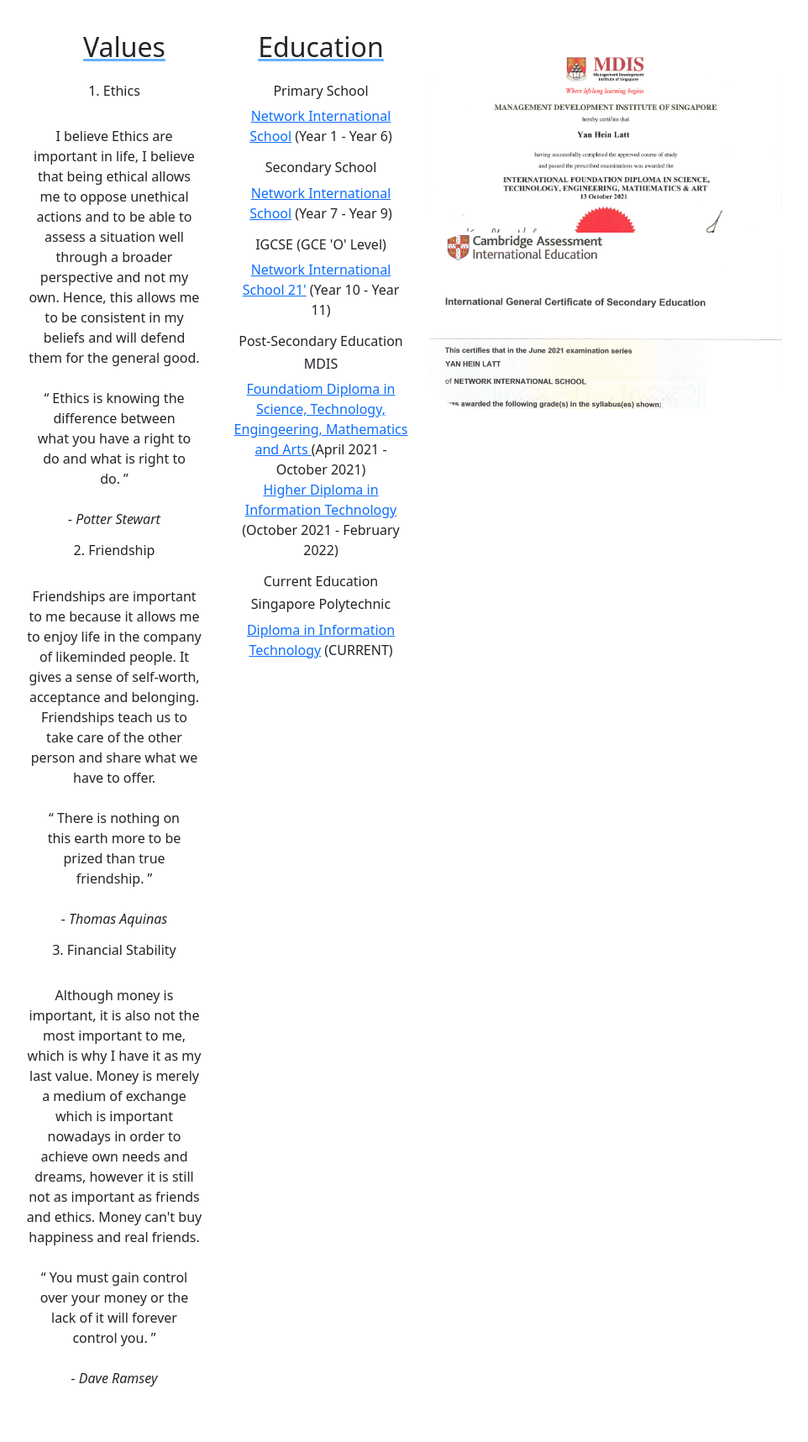
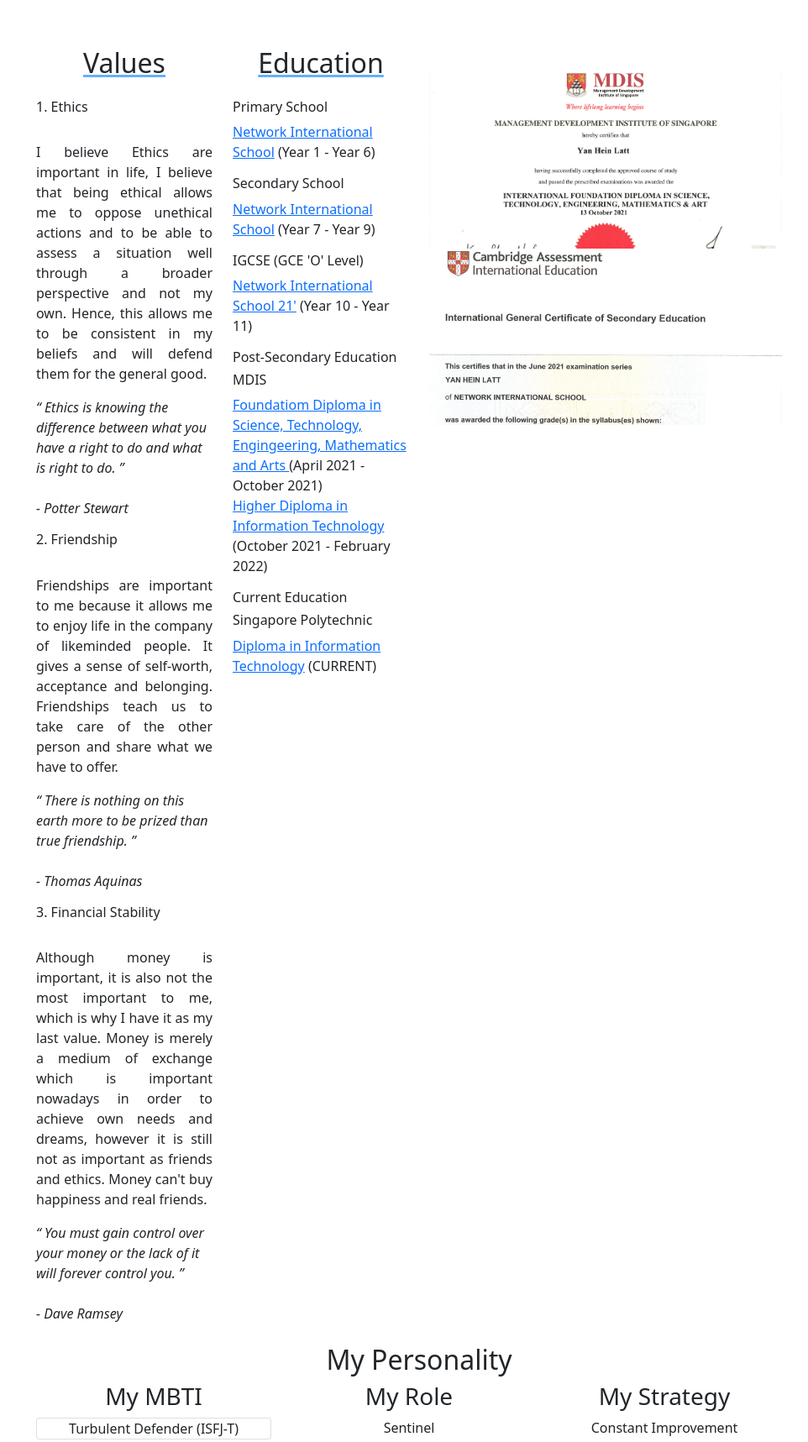
Before and after one commit to 4rchx824/CA2, a plain HTML site: page index.html in a window 1280 px wide. Shown: the part 1062-2779 px from the top of the page at 84% size, without its empty margins (129-1091 px from the left). Drawn offline with nearby package versions, Linux system fonts and the light colour scheme.

Commit message:
updated layout + style

```diff
--- a/css/index.css
+++ b/css/index.css
@@ -1,4 +1,10 @@
 
+
+hr {
+    height: 3px !important;
+    background-color: rgba(50, 149, 255, 0.75) !important;
+    opacity: 1;
+}
 
 .navbar-brand > img {
     height: 25px;
@@ -23,12 +29,10 @@
 img {
     height: 100%;
     width: 100%;
-    border-radius: 15%;
-    /* padding: 5px; */
+    /* border-radius: 15%; */
 }
 
 .row > .valuesEducation > div > div.title.row {
-    /* background-color: rgba(50, 149, 255, 0.75) */
     text-decoration: underline;
     text-underline-offset: 0.1em;
     text-decoration-color: rgba(50, 149, 255, 0.75);
@@ -40,7 +44,13 @@ img {
     list-style-type: none;
 }
 
+.text-justify {
+    text-align: justify;
+}
 
+.font-italic {
+    font-style: italic;
+}
 
 /* .pictures {
     width: 50%;
--- a/index.html
+++ b/index.html
@@ -74,8 +74,12 @@
         </div>
 
         <div class="row">
+          <hr />
+        </div>
+
+        <div class="row">
           <div class="col-md-6">
-            <p>
+            <p class="text-justify">
               Hello! My name is <em>Yan Hein Latt</em>, but you can call me <em>Archie</em>. I'm from the country of Myanmar! Where I have resided for most of my life until May 12th last year.  <br /><br />
 
               I am currently a Year 1 student at Singapore Polytechnic studying under the three-year <em>DIT (Diploma in Information Technology)</em> Course, prior to studying in SP, I was studying in MDIS for almost a year and for my IGCSEs which is essentially the international version of the local GCE 'O' Level program. I've had interests in IT since young, this was due to my constant interaction with websites, apps, video games and more. Hence, during my IGCSEs I specifically chose subjects related to the field of IT to improve my chances to get into Singapore Polytechnic. <br /><br />
@@ -92,10 +96,10 @@
 
           <div class="col-md-6">
             <div class="row p-1">
-              <div class="col-lg-6  p-1"><img src="./graphics/index/scene1.jpg" /></div>
-              <div class="col-lg-6  p-1"><img src="./graphics/index/scene2.jpg" /></div>
-              <div class="col-lg-6  p-1"><img src="./graphics/index/scene3.jpg" /></div>
-              <div class="col-lg-6  p-1"><img src="./graphics/index/scene4.jpg" /></div>
+              <div class="col-lg-6  p-1"><img src="./graphics/index/scene1.jpg" class="rounded"/></div>
+              <div class="col-lg-6  p-1"><img src="./graphics/index/scene2.jpg" class="rounded"/></div>
+              <div class="col-lg-6  p-1"><img src="./graphics/index/scene3.jpg" class="rounded"/></div>
+              <div class="col-lg-6  p-1"><img src="./graphics/index/scene4.jpg" class="rounded"/></div>
             </div>
           </div>
         </div>
@@ -103,56 +107,68 @@
 
 
         <div class="row">
-          <div class="valuesEducation row text-center">
-
+          <div class="valuesEducation row">
             <div class="col-md-3">
-              <div class="title row">
+              <div class="title row text-center">
                 <!-- Personal Values Test Results: https://personalvalu.es/results/7f6fa87a-dbd8-495d-b963-13bb3643ed87 -->
                 <!-- Quotes from: https://www.brainyquote.com/ -->
                 <h2>Values</h2>
               </div>
               <div class="row">
-                <div class="row">
-                  <h6 id="title1">
+                <div class="col">
+                  <h6>
                     1. Ethics
                   </h6>
+
                   <br />
+
+                  <p class="text-justify">
                     I believe Ethics are important in life, I believe that being ethical allows me to oppose unethical actions and to be able to assess a situation well through a broader perspective and not my own. Hence, this allows me to be consistent in my beliefs and will defend them for the general good.
-                <br /><br />
+                  </p>
+
                   <blockquote>
-                    <q>
+                    <q class="font-italic">
                         Ethics is knowing the difference between what you have a right to do and what is right to do.
                     </q>
                     <br /><br />
                     <cite>- Potter Stewart</cite>
                   </blockquote>
-                <h6 id="title2">
+
+                  <h6>
                       2. Friendship
                   </h6>
+
                   <br />
+                  <p class="text-justify">
                     Friendships are important to me because it allows me to enjoy life in the company of likeminded people. It gives a sense of self-worth, acceptance and belonging. Friendships teach us to take care of the other person and share what we have to offer.
-                <br /><br />
+                  </p>
+
                   <blockquote>
-                    <q>
+                      <q class="font-italic">
                           There is nothing on this earth more to be prized than true friendship.
                       </q>
+
                       <br /><br />
+
                       <cite>- Thomas Aquinas</cite>
                   </blockquote>
-                <h6 id="title3">
+
+                  <h6>
                       3. Financial Stability
                   </h6>
+
                   <br />
+
+                  <p class="text-justify">
                     Although money is important, it is also not the most important to me, which is why I have it as my last value. Money is merely a medium of exchange which is important nowadays in order to achieve own needs and dreams, however it is still not as important as friends and ethics. Money can't buy happiness and real friends.
-                <br /><br />
+                  </p>
+
                   <blockquote>
-                    <q>
+                      <q class="font-italic">
                           You must gain control over your money or the lack of it will forever control you.
                       </q>
                       <br /><br />
                       <cite>- Dave Ramsey</cite>
-
-                    <br /><br /><br />
                   </blockquote>
                 </div>
               </div>
@@ -160,7 +176,7 @@
             </div>
 
             <div class="col-md-3">
-              <div class="title row">
+              <div class="title row text-center">
                 <h2>Education</h2>
               </div>
               <div class="row">
@@ -216,16 +232,56 @@
               </div>
               <div class="row">
                 <div class="row">
-                  <a href="/graphics/index/cert2full.PNG" target="_blank">
-                    <img src="/graphics/index/cert1.png" />
+                  <a href="./graphics/index/cert2full.PNG" target="_blank">
+                    <img src="./graphics/index/cert1.png" />
                   </a>
 
                 </div>
 
                 <div class="row">
-                  <a href="/graphics/index/cert2full.PNG" target="_blank">
-                    <img src="/graphics/index/cert2.png" />
+                  <a href="./graphics/index/cert2full.PNG" target="_blank">
+                    <img src="./graphics/index/cert2.png" />
                   </a>
+                </div>
+              </div>
+            </div>
+          </div>
+        </div>
+
+        <div class="row">
+          <div class="row text-center mt-2">
+            <h2>My Personality</h2>
+          </div>
+          <div class="row">
+            <div class="row">
+              <div class="col text-center">
+                <h3>
+                  My MBTI
+                </h3>
+                <div class="col">
+                  <div class="card">
+                    <div class="cardbody">
+                      Turbulent Defender (ISFJ-T)
+                    </div>
+                  </div>
+                </div>
+              </div>
+
+              <div class="col text-center">
+                <h3>
+                  My Role
+                </h3>
+                <div class="col">
+                  Sentinel
+                </div>
+              </div>
+
+              <div class="col text-center">
+                <h3>
+                  My Strategy
+                </h3>
+                <div class="col">
+                  Constant Improvement
                 </div>
               </div>
             </div>
```
Lines whose indentation alone changed are shown as unchanged.
